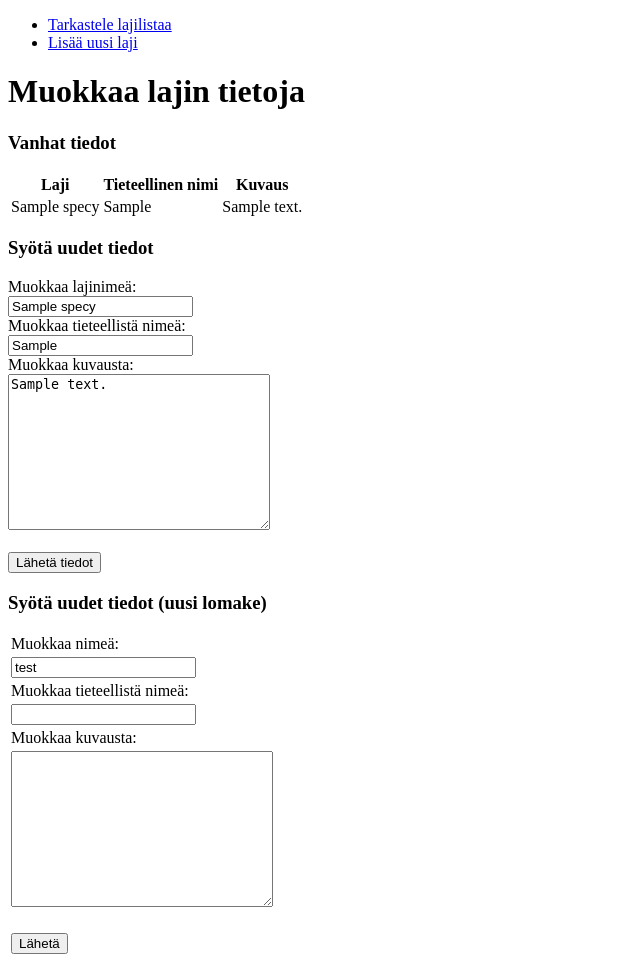
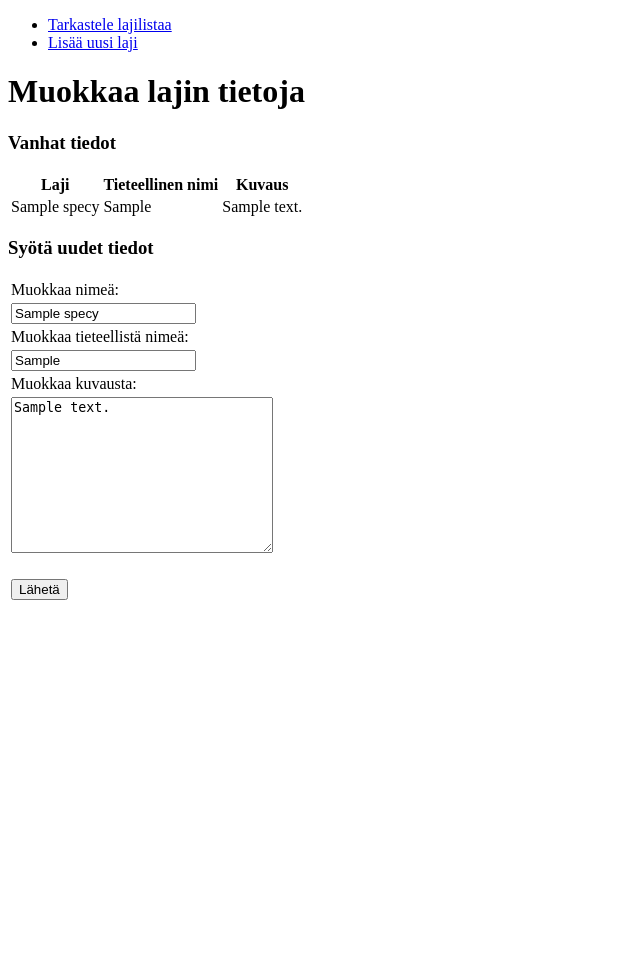
Before and after one commit to sonjaheikkinen/lintuhavainnot, a Flask app: page /species/edit/1/ in a window 1280 px wide. Shown: the whole page, without its empty margins (0-640 px from the left). After the commit the page ends 600 px from the top, so only its background shows below. Run offline with Flask 2, Linux system fonts and the light colour scheme; tables that the repository leaves empty hold one stand-in row (values such as "Sample post").

Commit message:
Add default values to species editing form fields

```diff
--- a/application/species/views.py
+++ b/application/species/views.py
@@ -33,7 +33,7 @@ def species_edit_information(species_id):
 
         return redirect(url_for("species_index"))
 
-    return render_template("species/edit.html", species=species, form = SpeciesEditForm())
+    return render_template("species/edit.html", species=species, form = SpeciesEditForm(obj=species))
 
 @app.route("/species/delete/<species_id>/", methods=["POST"])
 def species_delete(species_id):
--- a/application/templates/species/edit.html
+++ b/application/templates/species/edit.html
@@ -20,18 +20,6 @@
   </table>
 
 <h3>Syötä uudet tiedot</h3>
-<form method="POST" action="{{ url_for('species_edit_information', species_id=species.id) }}">
-  <label for="name">Muokkaa lajinimeä:</label><br>
-  <input type="text" name="name" value="{{ species.name }}"/><br>
-  <label for="species">Muokkaa tieteellistä nimeä:</label><br>
-  <input type="text" name="species" value="{{ species.species }}"/><br>
-  <label for="description">Muokkaa kuvausta:</label><br>
-  <textarea name="description" rows="10" cols="30">{{ species.description }}</textarea><br>
-  <br>
-  <input type="submit" value="Lähetä tiedot"/>
-</form>
-
-<h3>Syötä uudet tiedot (uusi lomake)</h3>
 <form method="POST" action="{{ url_for('species_edit_information', species_id=species.id) }}">
     <table>
       <tr><td>{{ form.name.label }}</td></tr>
```
